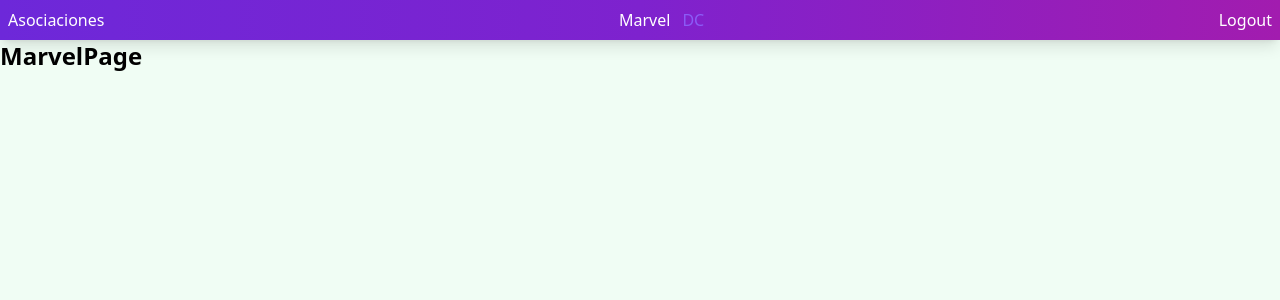
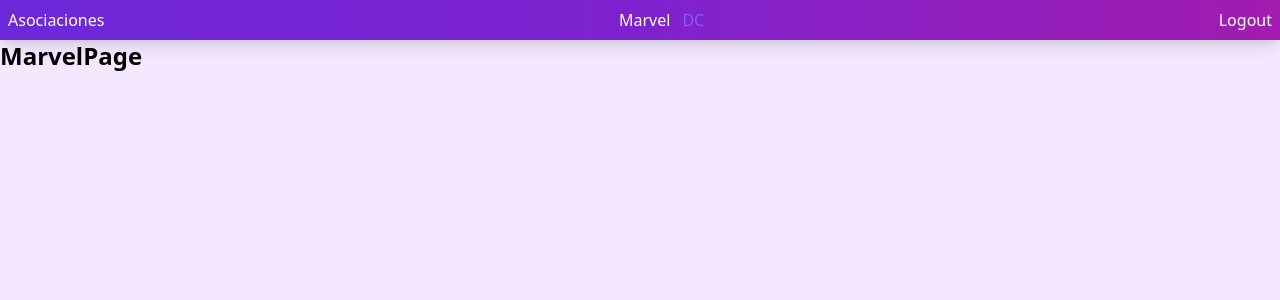
Before and after one commit to daftnemesis/HeroesApp, a React (Vite) app: page /marvel in a window 1280 px wide. Shown: the top 300 px of the page. Built offline with nearby package versions, Linux system fonts and the light colour scheme.

Commit message:
agregando barrel files para que la importacion sea mas facil

```diff
--- /dev/null
+++ b/src/auth/index.js
@@ -0,0 +1 @@
+export * from './pages'
--- /dev/null
+++ b/src/auth/pages/index.js
@@ -0,0 +1 @@
+export * from './LoginPage'
--- /dev/null
+++ b/src/heroes/index.js
@@ -0,0 +1 @@
+export * from './pages'
--- /dev/null
+++ b/src/heroes/pages/index.js
@@ -0,0 +1,2 @@
+export * from './DcPage'
+export * from './MarvelPage'
--- a/src/index.css
+++ b/src/index.css
@@ -5,7 +5,7 @@
 @layer base{
 
   body{
-    @apply bg-green-50
+    @apply bg-purple-100
   }
 
   h1{
```
Also changed, not shown: src/router/AppRouter.jsx (+5 -4 lines).
